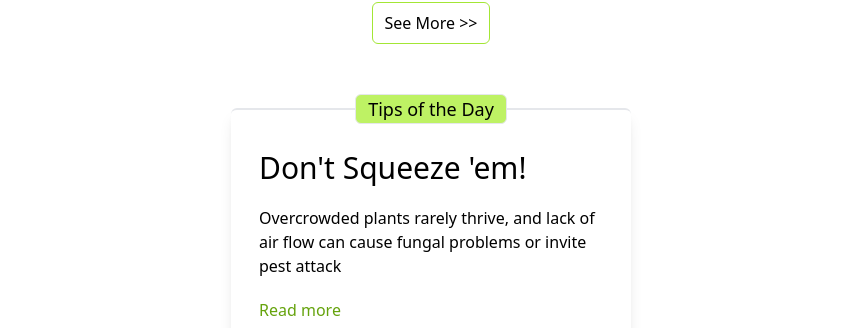
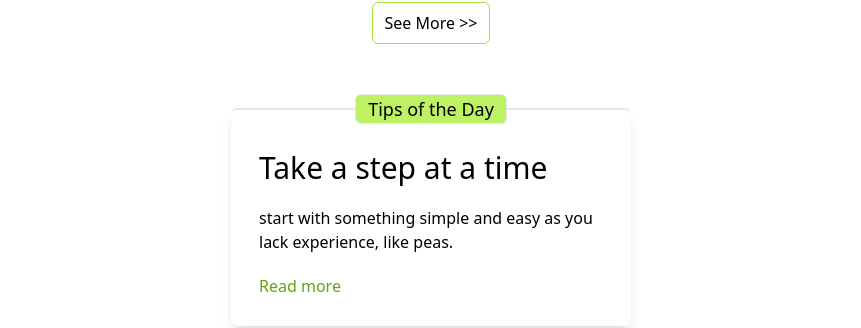
Before and after one commit to vinleeit/SOIL, a React (Vite) app: page / in a window 1280 px wide. Shown: the part 800-1128 px from the top of the page, without its empty margins (209-1070 px from the left). Built offline with nearby package versions, Linux system fonts and the light colour scheme.

Commit message:
fix(dashboard): implement random daily tips

```diff
--- a/src/components/SoilTipsCard.tsx
+++ b/src/components/SoilTipCard.tsx
@@ -7,7 +7,7 @@ type SoilTipsCardProp = {
     action: To,
 }
 
-export default function SoilTipsCard({
+export default function SoilTipCard({
     title,
     description,
     actionLabel = "Read more",
--- a/src/routes/Dashboard.tsx
+++ b/src/routes/Dashboard.tsx
@@ -2,9 +2,11 @@ import React from "react"
 import SoilButton from "../components/SoilButton"
 import SoilProductCard from "../components/SoilProductCard"
 import { GetProducts } from "../shared/services/ProductService"
-import SoilTipsCard from "../components/SoilTipsCard"
+import SoilTipCard from "../components/SoilTipCard"
+import GetTodayTip from "../shared/services/TipService"
 
 export default function Dashboard() {
+    var tip = GetTodayTip()
     var products = GetProducts()
     return (
         <div className="flex justify-center px-10 py-20">
@@ -34,9 +36,9 @@ export default function Dashboard() {
                     </div>
                 </section>
                 <section>
-                    <SoilTipsCard
-                        title="Don't Squeeze 'em!"
-                        description="Overcrowded plants rarely thrive, and lack of air flow can cause fungal problems or invite pest attack"
+                    <SoilTipCard
+                        title={tip.title}
+                        description={tip.content}
                         action={""}
                     />
                 </section>
--- /dev/null
+++ b/src/shared/services/TipService.ts
@@ -0,0 +1,48 @@
+type Tip = {
+    title: string
+    content: string
+}
+
+const tips: Tip[] = [
+    {
+        title: "Rich soil, quality grow",
+        content: "Lou says having the best nutrients in your soil will improve the quality of what you grow, start with kitchen and garden scraps."
+    },
+    {
+        title: "Cirtus plants? Use Banana peels",
+        content: "Peel a banana skin and put that skin in the soil at the base of the plant and it will really thrive, says Lou."
+    },
+    {
+        title: "Don't forget the lighting",
+        content: "Lou says north-facing light is the best, and recommends observing how the sun travels over your garden during the day, which will change with the seasons."
+    },
+    {
+        title: "Don't Squeeze 'em!",
+        content: "Overcrowded plants rarely thrive, and lack of air flow can cause fungal problems or invite pest attack."
+    },
+    {
+        title: "Take a step at a time",
+        content: "start with something simple and easy as you lack experience, like peas."
+    },
+    {
+        title: "Yellow of old or sick?",
+        content: "Older leaves may yellow and fall off. But it can be caused by under-watering, too much sun, or cold draught for the young ones."
+    },
+    {
+        title: "Beaware of the dots",
+        content: "Various fungal and bacterial diseases can cause this, and it spreads rapidly between plants when they are overcrowded. Pick off the infected and throw them into the bin. Mulch the surface with light stones, ensure good airflow, and avoid watering the leaves may help!"
+    },
+    {
+        title: "Time to for a new home",
+        content: "Finding roots at surface of soil or coming through drainage holes? The chances are this plant is root-bound and so it will need a larger pot. Gently remove it from its pot to check the roots. If they've started forming circles at the bottom of the pot or there are more roots that soil down the side of the pot, it needs a new home."
+    }
+];
+
+export default function GetTodayTip(): Tip {
+    var date = new Date(Date.now()).setHours(0, 0, 0, 0)
+    var randomNumber = Math.sin(date)
+    if (randomNumber < 0) {
+        randomNumber = 1 + randomNumber
+    }
+    return tips[Math.floor(randomNumber * tips.length)]
+}
```
